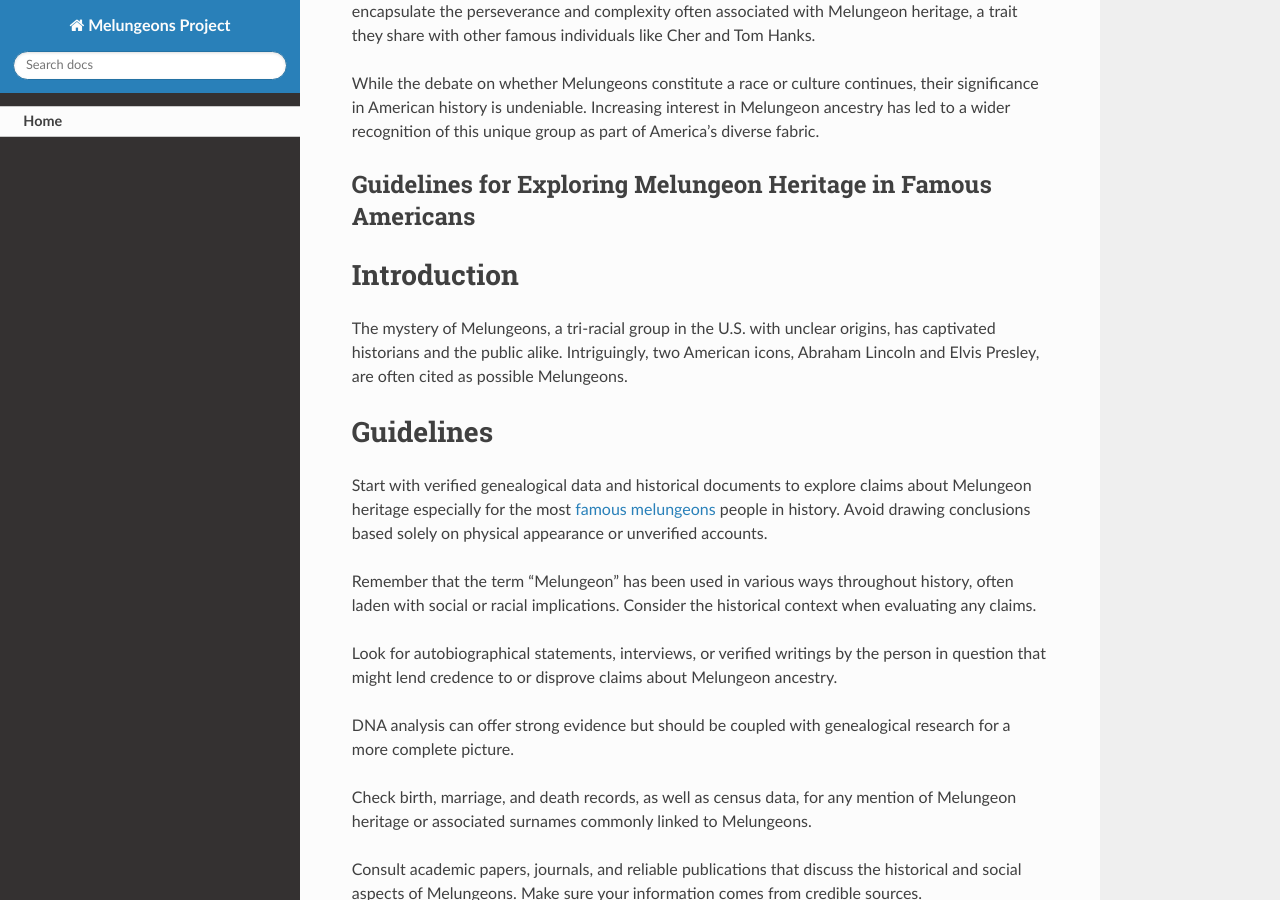
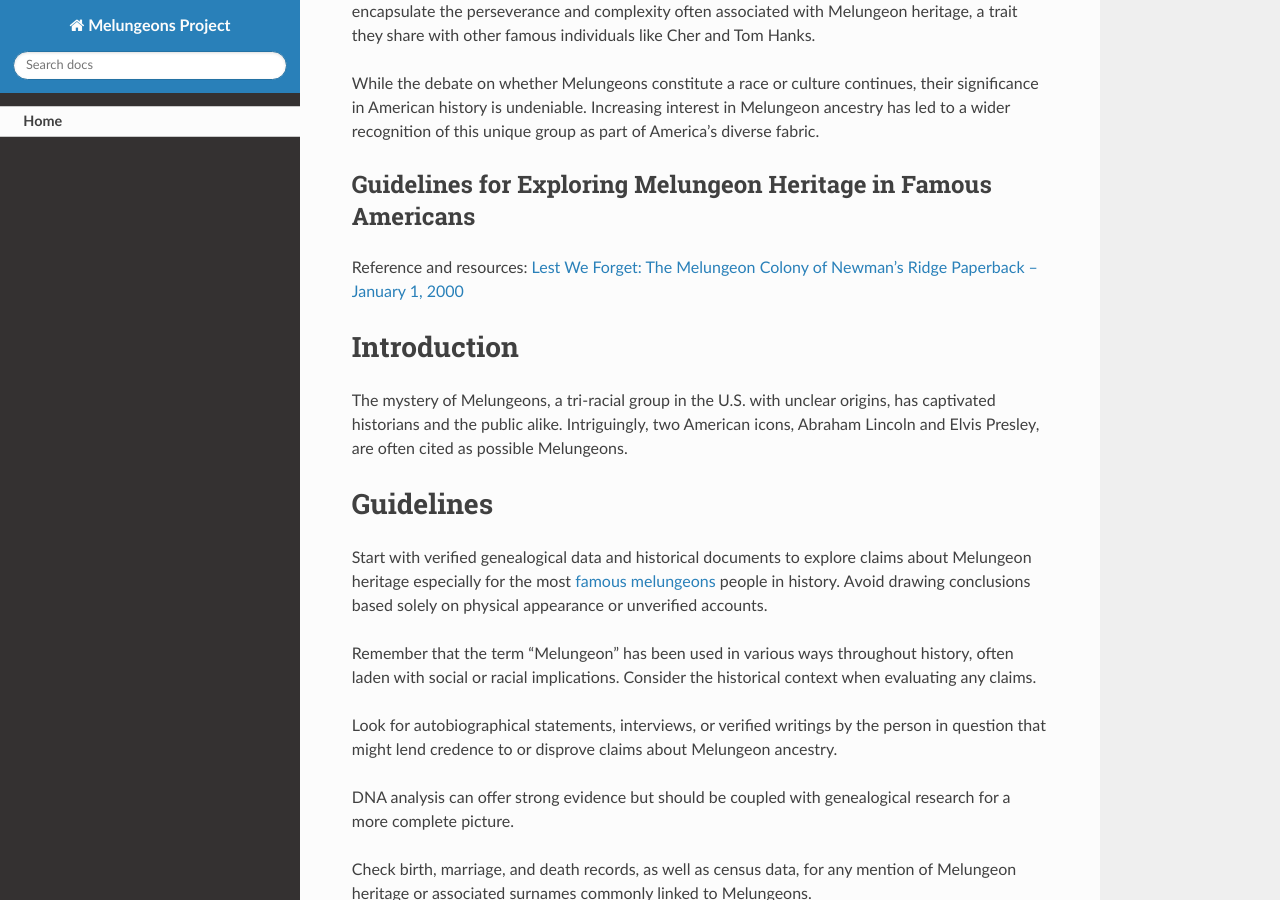
Before and after one commit to aproinov/melungeon, a Sphinx documentation site: the page built from docs/index.rst, in a window 1280 px wide and 900 px high, scrolled down 424 px. Built offline with Sphinx 7.4.7 and the Read the Docs theme 2.0.0, drawn with Linux system fonts in a browser that asks for light colours.

Commit message:
Update index.rst

```diff
--- a/docs/index.rst
+++ b/docs/index.rst
@@ -3,6 +3,8 @@
 =========================================
 Guidelines for Exploring Melungeon Heritage in Famous Americans
 =========================================
+
+Reference and resources: `Lest We Forget: The Melungeon Colony of Newman's Ridge Paperback – January 1, 2000 <https://www.amazon.com/Lest-We-Forget-Melungeon-Newmans/dp/157072167X>`_
 
 Introduction
 ============
```
